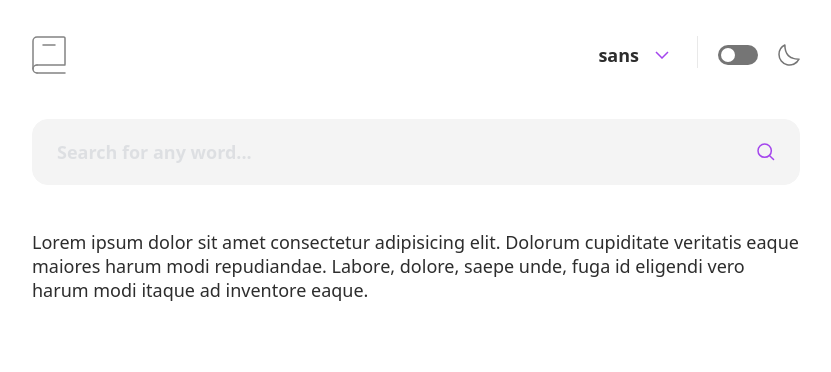
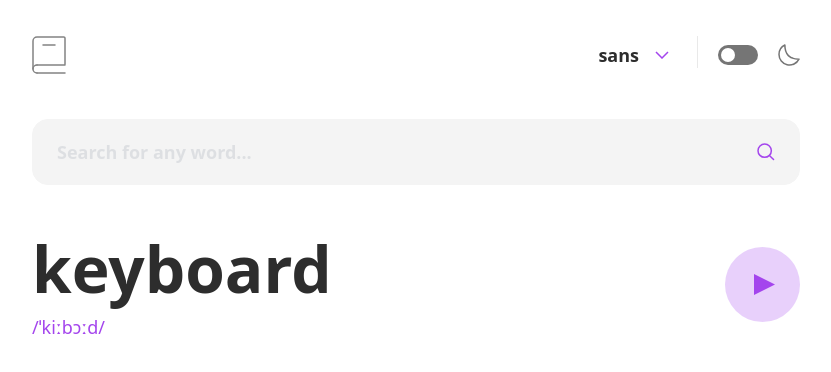
Before and after one commit to ZiyueChloeZhang/Dictionary-web-app, a Next.js app: page / in a window 1280 px wide. Shown: the top 372 px of the page, without its empty margins (224-1055 px from the left). Built offline with nearby package versions, Linux system fonts and the light colour scheme.

Commit message:
header with play icon;

```diff
--- /dev/null
+++ b/components/PlayIcon.tsx
@@ -0,0 +1,13 @@
+import { FC, useContext } from "react";
+const PlayIcon: FC = () => {
+    return (
+        <svg className="group cursor-pointer" xmlns="http://www.w3.org/2000/svg" width="75" height="75" viewBox="0 0 75 75">
+            <g fill="#A445ED" fill-rule="evenodd">
+                <circle className="opacity-25 group-hover:opacity-100" cx="37.5" cy="37.5" r="37.5" />
+                <path className="group-hover:fill-white" d="M29 27v21l21-10.5z" />
+            </g>
+        </svg>
+    );
+
+}
+export default PlayIcon;
--- a/pages/index.tsx
+++ b/pages/index.tsx
@@ -8,6 +8,7 @@ import ThemeContext from '../contexts/ThemeContext';
 import FontSwitch from '../components/FontSwitch';
 import FontContext, { fontStyles } from '../contexts/FontContext';
 import SearchBar from '../components/SearchBar';
+import PlayIcon from '../components/PlayIcon';
 
 
 const Home: NextPage = () => {
@@ -33,10 +34,17 @@ const Home: NextPage = () => {
               </div>
             </div>
           </div>
-          <div className='my-[45px]'>
+          <div id='search-bar' className='my-[45px]'>
             <SearchBar />
           </div>
-          <h2>Lorem ipsum dolor sit amet consectetur adipisicing elit. Dolorum cupiditate veritatis eaque maiores harum modi repudiandae. Labore, dolore, saepe unde, fuga id eligendi vero harum modi itaque ad inventore eaque.</h2>
+          <div className="flex justify-between items-center">
+            <div>
+              <div className="font-bold text-xl">keyboard</div>
+              <div className="h-2" />
+              <div className="text-purple">/ˈkiːbɔːd/</div>
+            </div>
+            <PlayIcon />
+          </div>
           <div>
           </div>
         </div>
```
Also changed, not shown: public/images/favicon-32x32.png (deleted), public/images/icon-play.svg.
